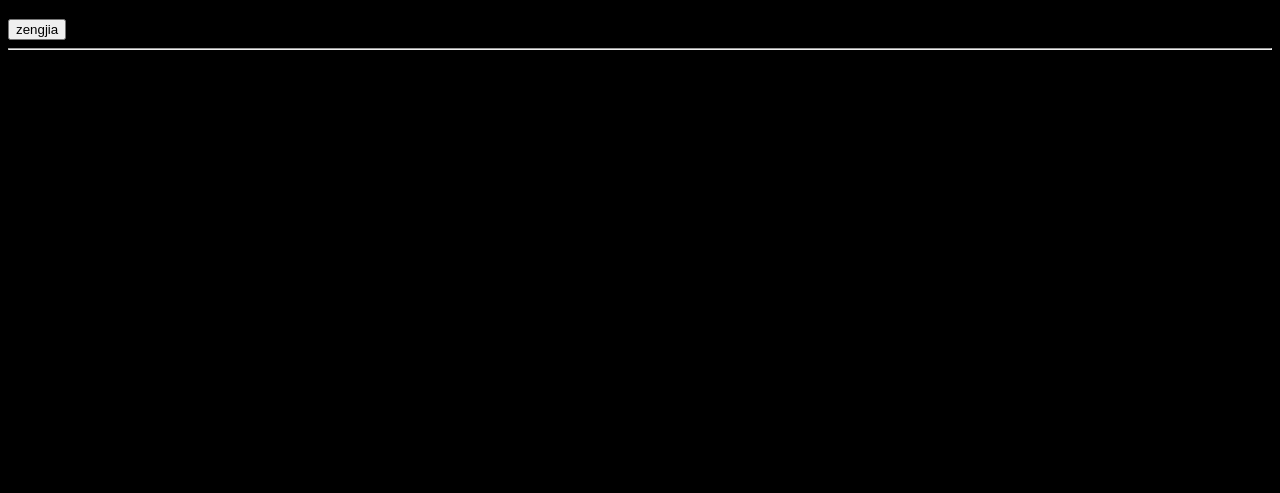
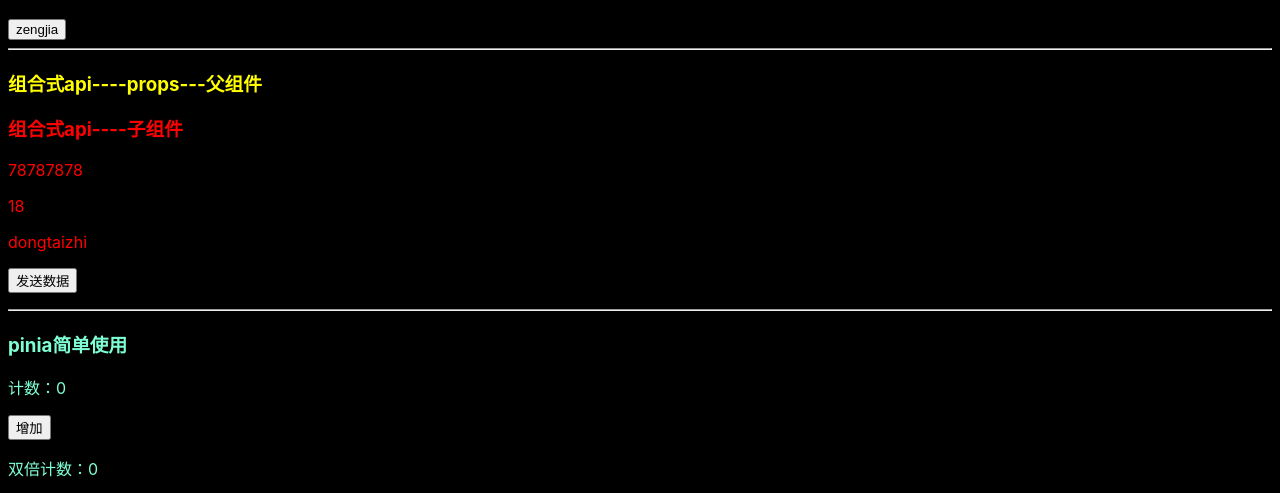
Before and after one commit to ltb1996/vuedemotext, a Vue app: page /new in a window 1280 px wide. Shown: the part 1197-1690 px from the top of the page. Before the commit the page ends 1255 px from the top, so only its background shows below. Built offline with nearby package versions, Linux system fonts and the light colour scheme; no server answers.

Commit message:
addpinia

```diff
--- a/src/main.js
+++ b/src/main.js
@@ -2,5 +2,10 @@ import { createApp } from 'vue'
 // import './style.css'
 import App from './App.vue'
 import router from './router'
+import { createPinia } from 'pinia'
 
-createApp(App).use(router).mount('#app')
+
+const app = createApp(App);
+const pinia = createPinia();
+app.use(pinia);
+app.use(router).mount('#app');
--- /dev/null
+++ b/src/newcomponents/usepinia.vue
@@ -0,0 +1,34 @@
+<template>
+  <div class="use-pinia">
+    <hr>
+    <h3>pinia简单使用</h3>
+    <p>计数：{{ counterStore.count }}</p>
+    <button @click="counterStore.increment">增加</button>
+    <p>双倍计数：{{ counterStore.doubleCount }}</p>
+    <ul>
+        <li v-for="(value, index) in counterStore.list.slice(0, 5)" :key="index">
+            <p>{{ value.name }}</p>
+            <img :src="value.img" :alt="value.name">
+        </li>
+    </ul>
+  </div>
+</template>
+
+<script setup>
+import { useCounterStore } from '../stores/counter';
+import { onMounted } from 'vue';
+const counterStore = useCounterStore();
+
+console.log(counterStore, '5555555555555555555');
+
+onMounted(() => {
+    counterStore.getList();
+});
+
+</script>
+
+<style scoped>
+.use-pinia {
+  color: aquamarine;
+}
+</style>
--- /dev/null
+++ b/src/newcomponents/zuheProps.vue
@@ -0,0 +1,34 @@
+<template>
+    <div class="zuheProps">
+        <h3>组合式api----props---父组件</h3>
+        <zuheChild title="78787878" age="18" :message3="message3" @onSomeEvent="getData"></zuheChild>
+        <p>{{ message1 }}</p>
+    </div>
+</template>
+
+
+<script setup>
+
+import zuheChild from '../pages/zuheChild.vue';
+
+import {ref} from 'vue';
+
+const message1 = ref('')
+
+
+const message3 = ref('dongtaizhi');
+
+const getData = (data) => {
+
+    message1.value = data;
+
+};
+
+</script>
+
+
+<style scoped>
+.zuheProps {
+    color: yellow;
+}
+</style>
--- /dev/null
+++ b/src/pages/zuheChild.vue
@@ -0,0 +1,44 @@
+<template>
+  <div class="zuheChild">
+    <h3>组合式api----子组件</h3>
+    <p>{{ props.title }}</p>
+    <p>{{ props.age }}</p>
+    <p>{{ props.message3 }}</p>
+
+    <button @click="sendData">发送数据</button>
+
+  </div>
+</template>
+
+<script setup>
+import { ref } from "vue";
+//    const props = defineProps(['title', 'age', 'message3']);
+const message = ref("zuhechild++++++++++++++++");
+
+const props = defineProps({
+  title: {
+    type: String,
+    default: "默认标题",
+  },
+  age: {
+    type: Number,
+    default: 1800,
+  },
+  message3: {
+    type: String,
+    default: "默认消息",
+  },
+});
+
+const emit = defineEmits(["onSomeEvent"]);
+
+const sendData = () => {
+  emit("onSomeEvent", message.value);
+};
+</script>
+
+<style scoped>
+.zuheChild {
+  color: red;
+}
+</style>
--- /dev/null
+++ b/src/stores/counter.js
@@ -0,0 +1,37 @@
+import { defineStore } from "pinia";
+
+import { ref, computed } from "vue";
+
+import axios from "axios";
+
+export const useCounterStore = defineStore("counter", () => {
+  // 定义数据(state)
+  const count = ref(0);
+  // 定义一个修改数据的方法(action 同步+异步)
+  const increment = () => {
+    count.value++;
+  };
+
+  //定义一个getter，返回一个双倍的值
+  const doubleCount = computed(() => {
+    return count.value * 2;
+  });
+
+  //定义一个异步方法，通过axios获取数据
+
+  const list = ref([]);
+  const getList = async () => {
+    const res = await axios.get(
+      "https://s5.360game.360.cn/to5/mini/v21/category.html?cver=1.0.0.0000"
+    );
+    list.value = res.data.data;
+  };
+  //以对象的方式return出去共组件使用
+  return {
+    count,
+    increment,
+    doubleCount,
+    list,
+    getList,
+  };
+});
--- a/src/views/new.vue
+++ b/src/views/new.vue
@@ -11,6 +11,8 @@
         <Zuhezhentingqi></Zuhezhentingqi>
         <Zuhemobanyingyong></Zuhemobanyingyong>
         <Zuheshengmingzhouqi></Zuheshengmingzhouqi>
+        <ZuheProps></ZuheProps>
+        <Usepinia></Usepinia>
     </div>
 </template>
 
@@ -23,6 +25,8 @@ import Zuheshijianchuli from "../newcomponents/zuheshijianchuli.vue";
 import Zuhezhentingqi from "../newcomponents/zuhezhentingqi.vue";
 import Zuhemobanyingyong from "../newcomponents/zuhemobanyingyong.vue";
 import Zuheshengmingzhouqi from "../newcomponents/zuheshengmingzhouqi.vue";
+import ZuheProps from "../newcomponents/zuheProps.vue";
+import Usepinia from "../newcomponents/usepinia.vue";
 
 export default {
     name: "new",
@@ -37,8 +41,9 @@ export default {
         Zuheshijianchuli,
         Zuhezhentingqi,
         Zuhemobanyingyong,
-        Zuheshengmingzhouqi
-
+        Zuheshengmingzhouqi,
+        ZuheProps,
+        Usepinia
     },
     mounted() {
         setTimeout(() => {
```
